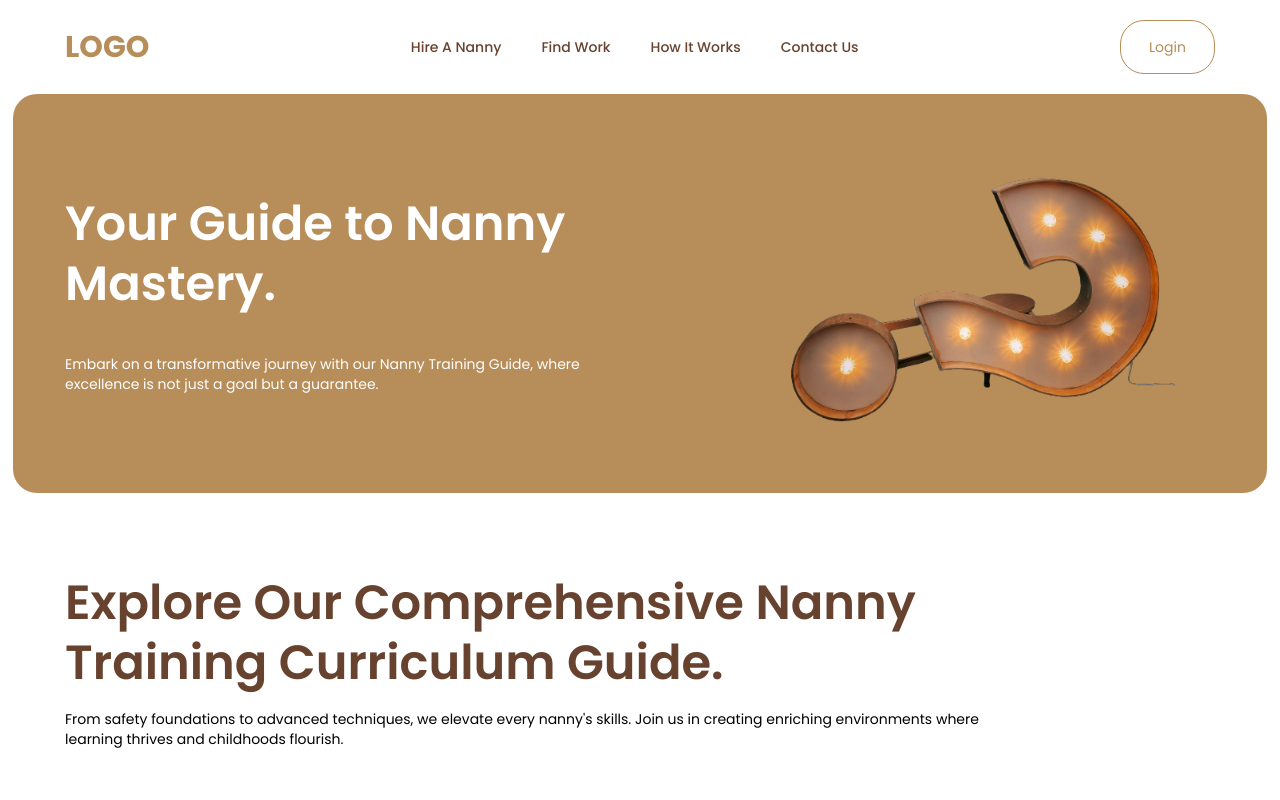
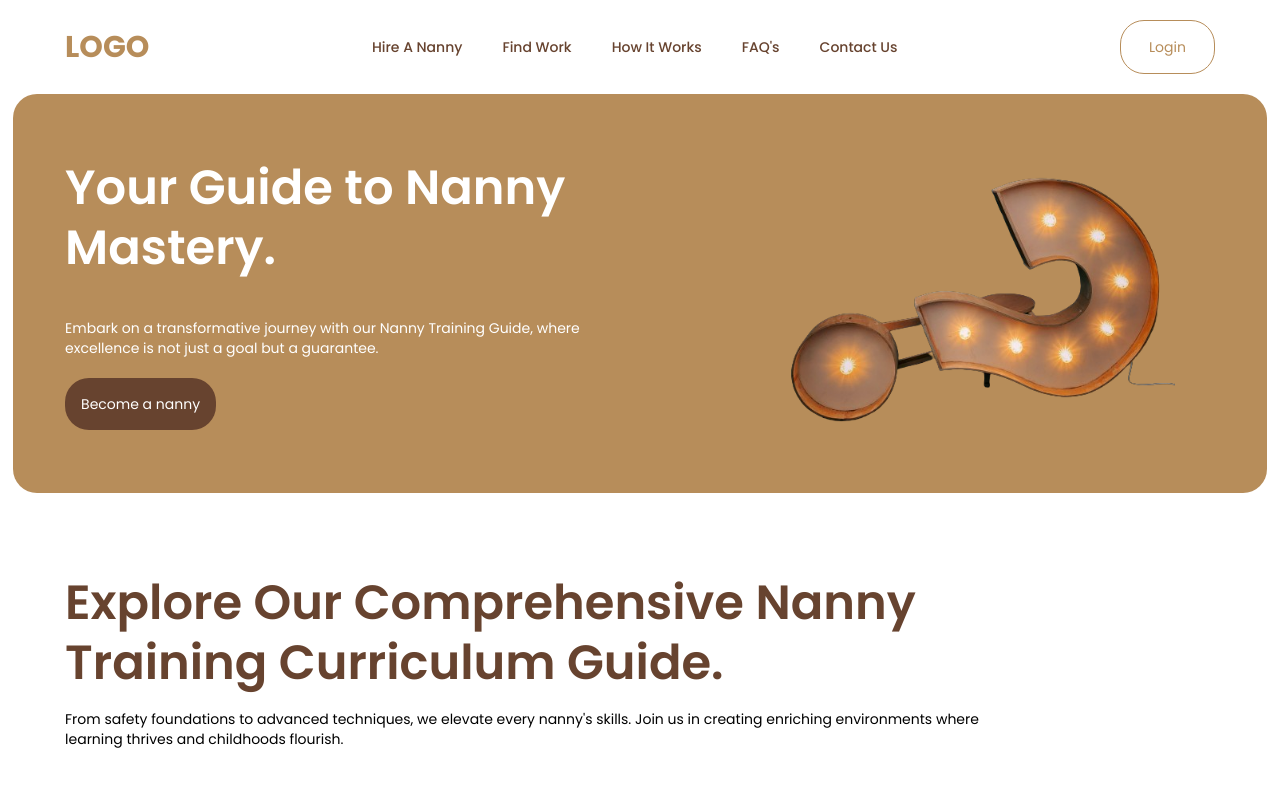
Before and after one commit to ChimwemweGwamba/nanny, a React (Create React App) app: page /resources in a window 1280 px wide. Shown: the top 800 px of the page. Built offline with nearby package versions, Linux system fonts and the light colour scheme.

Commit message:
added functionailty to banner buttons

```diff
--- a/package.json
+++ b/package.json
@@ -6,6 +6,7 @@
     "@testing-library/jest-dom": "^5.17.0",
     "@testing-library/react": "^13.4.0",
     "@testing-library/user-event": "^13.5.0",
+    "antd": "^5.14.1",
     "react": "^18.2.0",
     "react-dom": "^18.2.0",
     "react-router-dom": "^6.22.0",
--- a/src/components/banner.js
+++ b/src/components/banner.js
@@ -1,7 +1,26 @@
-import React from "react"
-import bannerImg from "../img/banner2.jpg"
+import React from "react";
+import bannerImg from "../img/banner2.jpg";
+import { Modal } from 'antd';
 
 function Banner() {
+
+  const handleHireNanny = () => {
+    console.log("Hiring a nanny...");
+  };
+
+  const handleBecomeNanny = () => {
+    Modal.info({
+      title: 'Become a Nanny',
+      content: (
+        <div>
+          <p>Here you can provide information and forms for becoming a nanny.</p>
+          <p>For example, you can include a registration form.</p>
+        </div>
+      ),
+      onOk() {},
+    });
+  };
+
   return (
     <div className="w-full lg:h-[80vh] bg-primary rounded-3xl">
       <div className="w-11/12 h-full mx-auto flex lg:flex-row flex-col justify-between items-center">
@@ -13,18 +32,18 @@ function Banner() {
           </p>
 
           <div className="">
-            <button className="text-white text-sm p-4 bg-secondary mr-10 rounded-3xl">Hire a nanny</button>
+            <button onClick={handleHireNanny} className="text-white text-sm p-4 bg-secondary mr-10 rounded-3xl">Hire a nanny</button>
 
-            <button className="text-secondary text-sm p-4 bg-white rounded-3xl">Become a nanny</button>
+            <button onClick={handleBecomeNanny} className="text-secondary text-sm p-4 bg-white rounded-3xl">Become a nanny</button>
           </div>
         </div>
 
         <div className="lg:w-6/12 h-full">
-          <img src={bannerImg} alt="bannerImg" className="w-full h-full object-cover lg:py-0 py-5 rounded" />
+          <img src={bannerImg} alt="Nanny Services" className="w-full h-full object-cover lg:py-0 py-5 rounded" />
         </div>
       </div>
     </div>
-  )
+  );
 }
 
-export default Banner
+export default Banner;
--- a/src/components/becomeNanny.js
+++ b/src/components/becomeNanny.js
@@ -3,9 +3,10 @@ import bannerImg from "../img/banner.png"
 
 function BecomeNanny() {
   return (
-    <div className="w-11/12 mx-auto py-20 lg:py-32">
+    <div className="w-full bg-primary2 rounded-3xl py-20 lg:py-32 my-32">
+    <div className="w-11/12 mx-auto">
       <div className="flex lg:flex-row flex-col justify-between items-center gap-x-20 gap-x-10">
-        <div className="lg:w-6/12 py-20 lg:py-0">
+        <div className="lg:w-6/12 pb-20 lg:pb-0">
           <p className="text-3xl lg:text-5xl text-secondary font-semibold leading-tight lg:leading-tight mb-10">
             Looking for work? Become a certified Nanny Today
           </p>
@@ -16,7 +17,7 @@ function BecomeNanny() {
             Tellus consequat nisl quis nisl justo.
           </p>
 
-          <div className="flex lg:flex-row flex-col gap-7">
+          <div className="flex flex-row gap-10">
             <button className="text-white w-fit text-sm p-4 bg-secondary rounded-3xl">
               Sign Up
             </button>
@@ -28,9 +29,10 @@ function BecomeNanny() {
         </div>
 
         <div className="lg:w-5/12 bg-primary">
-          <img src={bannerImg} alt="image" className="w-full h-auto object-cover" />
+          <img src={bannerImg} alt="imageAlt" className="w-full h-auto object-cover" />
         </div>
       </div>
+    </div>
     </div>
   )
 }
--- a/src/components/faq.js
+++ b/src/components/faq.js
@@ -7,7 +7,7 @@ function FAQ() {
       <div className="w-11/12 h-full mx-auto flex lg:flex-row flex-col justify-between items-center">
         <div className="lg:w-6/12 py-20 lg:py-0">
           <p className="text-3xl lg:text-5xl text-white font-semibold leading-tight lg:leading-tight mb-10">
-            Got Questions? Check our FAQ’s
+            Got Questions? Check Our Frequently Asked Questions
           </p>
 
           <p className="text-white mb-10 text-sm">
@@ -17,7 +17,7 @@ function FAQ() {
 
           <div className="">
             <button className="text-white text-sm p-4 bg-secondary mr-10 rounded-3xl">
-              See Our Frequently Asked Questions
+              Frequently Asked Questions
             </button>
           </div>
         </div>
--- a/src/components/navBar.js
+++ b/src/components/navBar.js
@@ -19,10 +19,11 @@ function NavBar() {
 
       <div className="hidden md:flex w-fit">
         <ul className="text-secondary text-sm font-medium flex gap-x-10">
-          <li>Hire A Nanny</li>
-          <li>Find Work</li>
-          <li>How It Works</li>
-          <li>Contact Us</li>
+          <li><a href="/">Hire A Nanny</a></li>
+          <li><a href="/resources">Find Work</a></li>
+          <li><a href="/">How It Works</a></li>
+          <li><a href="/faq">FAQ's</a></li>
+          <li><a href="/">Contact Us</a></li>
         </ul>
       </div>
 
@@ -83,10 +84,11 @@ function NavBar() {
               </svg>
             </button>
             <ul className="text-secondary text-xl font-medium">
-              <li className="py-2 mb-5">Hire A Nanny</li>
-              <li className="py-2 mb-5">Find Work</li>
-              <li className="py-2 mb-5">How It Works</li>
-              <li className="py-2 mb-5">Contact Us</li>
+              <li className="py-2 mb-5"><a href="/">Hire A Nanny</a></li>
+              <li className="py-2 mb-5"><a href="/resources">Find Work</a></li>
+              <li className="py-2 mb-5"><a href="/">How It Works</a></li>
+              <li className="py-2 mb-5"><a href="/faq">FAQ's</a></li>
+              <li className="py-2 mb-5"><a href="/">Contact Us</a></li>
             </ul>
             <button className="text-white text-sm p-4 px-7 bg-primary border border-primary rounded-3xl mt-4">Login</button>
           </div>
--- a/src/pages/resources.js
+++ b/src/pages/resources.js
@@ -19,6 +19,10 @@ function Resources() {
               Embark on a transformative journey with our Nanny Training Guide, where excellence is not just a goal but
               a guarantee.
             </p>
+
+            <div className="">
+            <button className="text-white text-sm p-4 bg-secondary mr-10 rounded-3xl mt-5">Become a nanny</button>
+          </div>
           </div>
 
           <div className='lg:w-5/12 h-full'>
--- a/tailwind.config.js
+++ b/tailwind.config.js
@@ -8,7 +8,7 @@ module.exports = {
     extend: {
       colors: {
         primary: '#B78D5A',
-        primary2: '#FAFAFA',
+        primary2: '#F0F0F0',
         secondary: '#67432F',
         secondary2: '#8C969E',
       },
```
Also changed, not shown: firebase.json (added), 2 other files (tests, documents, lock files or other folders).
